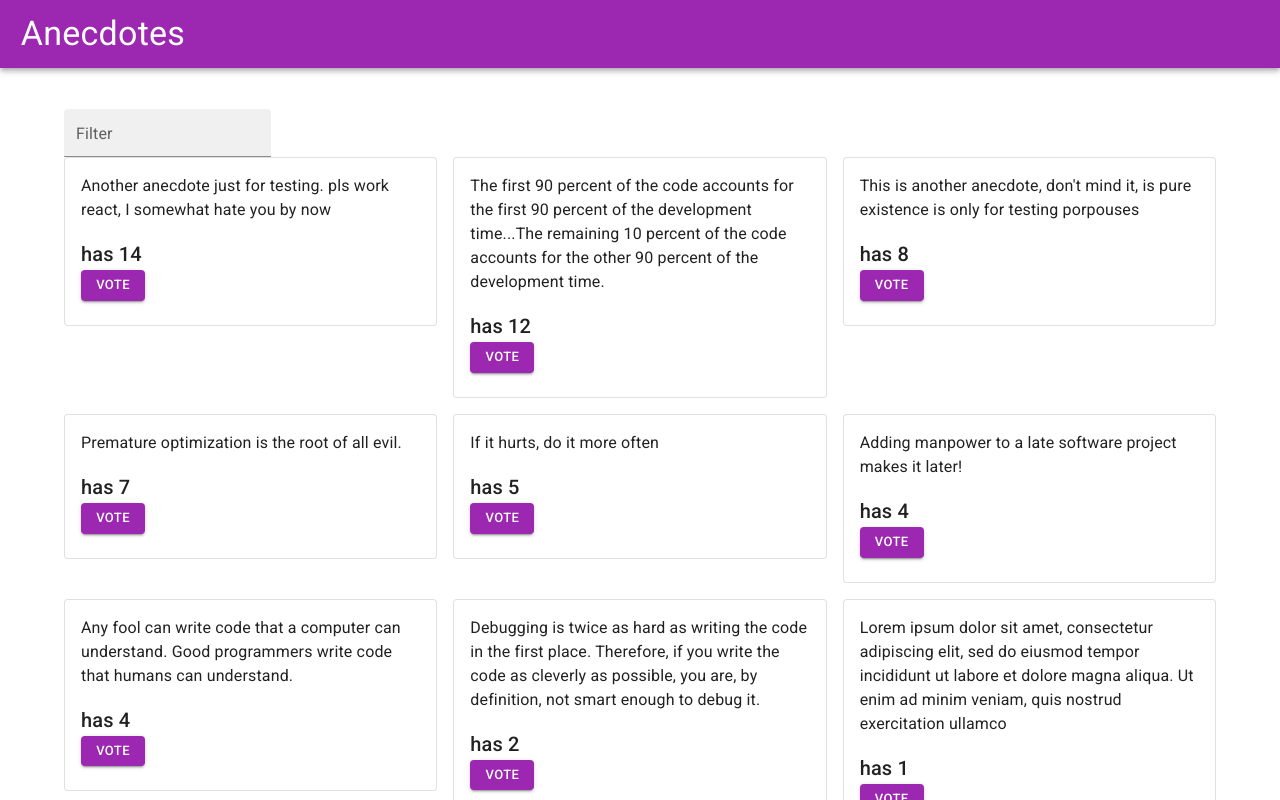
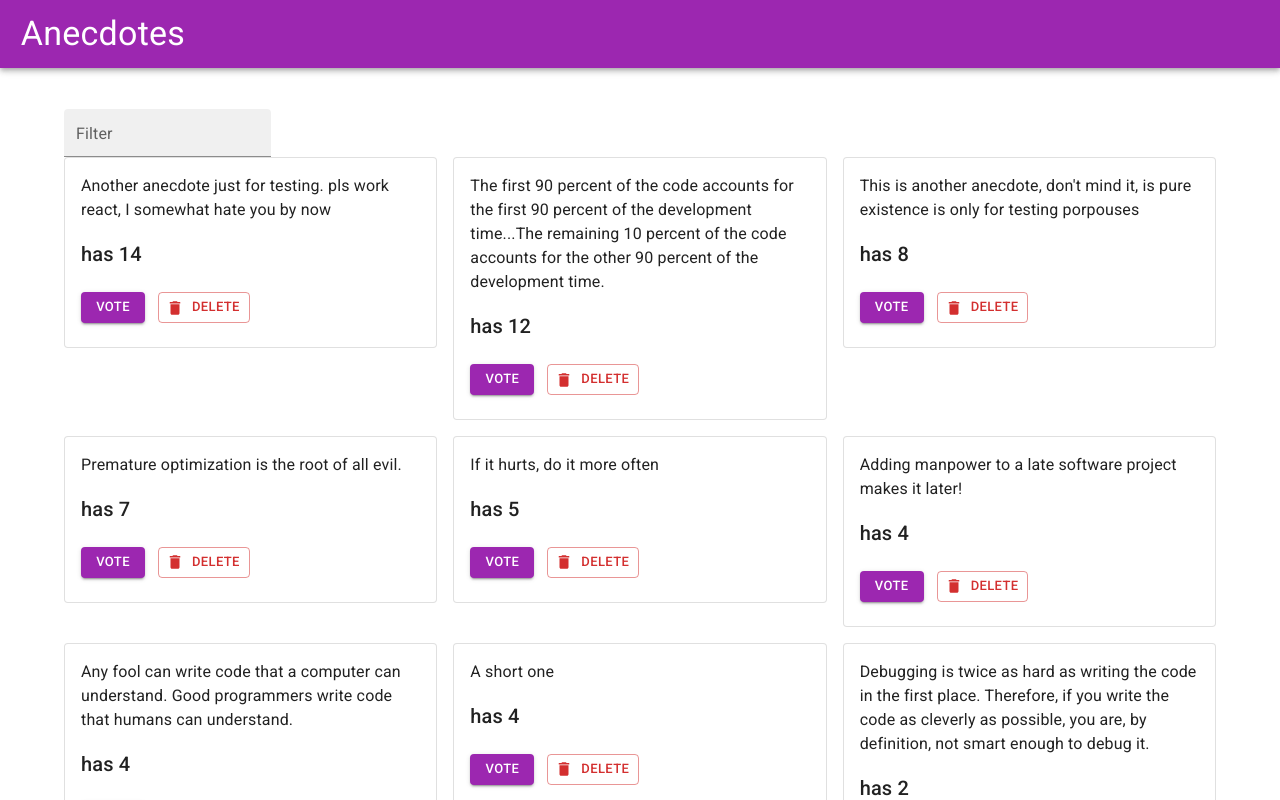
Before and after one commit to DarioMelia/Part6-FSO, a React (Create React App) app in the folder anecdotes-redux/: page / in a window 1280 px wide. Shown: the top 800 px of the page. Built offline with nearby package versions, Linux system fonts and the light colour scheme; data requests are answered from the project's data file.

Commit message:
Add working delete button

```diff
--- a/anecdotes-redux/db.json
+++ b/anecdotes-redux/db.json
@@ -44,6 +44,11 @@
       "content": "Lorem ipsum dolor sit amet, consectetur adipiscing elit, sed do eiusmod tempor incididunt ut labore et dolore magna aliqua. Ut enim ad minim veniam, quis nostrud exercitation ullamco",
       "id": "l2cdqa76",
       "votes": 1
+    },
+    {
+      "content": "A short one",
+      "id": "l2cf89b6",
+      "votes": 4
     }
   ]
 }
--- a/anecdotes-redux/package.json
+++ b/anecdotes-redux/package.json
@@ -5,6 +5,7 @@
   "dependencies": {
     "@emotion/react": "^11.8.2",
     "@emotion/styled": "^11.8.1",
+    "@mui/icons-material": "^5.6.2",
     "@mui/material": "^5.5.0",
     "@reduxjs/toolkit": "^1.8.1",
     "@testing-library/jest-dom": "^5.16.2",
--- /dev/null
+++ b/anecdotes-redux/src/components/Anecdote.js
@@ -0,0 +1,32 @@
+import React from "react"
+import { useDispatch } from "react-redux"
+import { voteFor, deleteAn } from "../reducers/anecdoteReducer"
+import { setNotification } from "../reducers/notificationReducer"
+import { Card, CardContent, Typography, Button} from "@mui/material"
+import DeleteIcon from '@mui/icons-material/Delete'
+
+const Anecdote = ({anecdote}) => {
+    const dispatch = useDispatch()
+
+
+    const toVote = (id,content) => {
+      dispatch(voteFor(id))
+      dispatch(setNotification(`You voted "${content.slice(0,40)}..."`,"info",4000))
+    }
+    const deleteById = (id) => {
+      dispatch(deleteAn(id))
+      dispatch(setNotification("Succesfully deleted", "error", 3000))
+    }
+    return(
+        <Card variant="outlined">
+            <CardContent>
+              <Typography paragraph>{anecdote.content}</Typography>
+              <Typography variant="h6">has {anecdote.votes}</Typography>
+              <Button variant="contained" color="secondary" size="small" onClick={() => toVote(anecdote.id,anecdote.content)} style={{marginTop:"1.7em",marginRight:"1em"}}>vote</Button>
+              <Button variant="outlined" color="error" startIcon={<DeleteIcon />} size="small" onClick={()=>deleteById(anecdote.id)} style={{marginTop:"1.7em"}}>Delete</Button>
+            </CardContent>
+        </Card>
+    )
+}
+
+export default Anecdote
--- a/anecdotes-redux/src/components/Anecdotes.js
+++ b/anecdotes-redux/src/components/Anecdotes.js
@@ -1,10 +1,11 @@
 import React from "react"
-import { useSelector, useDispatch } from "react-redux"
-import { voteFor } from "../reducers/anecdoteReducer"
-import { setNotification } from "../reducers/notificationReducer"
 
+import { useSelector } from "react-redux"
+
+import Anecdote from "./Anecdote"
 //MUI components
-import {Grid, Card, CardContent, Typography, Button} from "@mui/material"
+import {Grid} from "@mui/material"
+
 
 const Anecdotes = () => {
   const anecdotes = useSelector(state => state.anecdotes)
@@ -12,25 +13,13 @@ const Anecdotes = () => {
   const anecdotesInOrder = [...anecdotes].sort((a,b) => b.votes - a.votes)
   const filteredAnecdotes = [...anecdotesInOrder].filter(an=>
     an.content.toLowerCase().includes(filter.toLowerCase()))
-  const dispatch = useDispatch()
 
-
-  const toVote = (id,content) => {
-    dispatch(voteFor(id))
-    dispatch(setNotification(`You voted "${content.slice(0,40)}..."`,"info",4000))
-  }
 
   return (
     <Grid container spacing={2} >
       {filteredAnecdotes.map(anecdote => (
         <Grid item key={anecdote.id} xxs={12} md={6} lg={4}>
-          <Card variant="outlined">
-            <CardContent>
-              <Typography paragraph>{anecdote.content}</Typography>
-              <Typography variant="h6">has {anecdote.votes}</Typography>
-              <Button variant="contained" color="secondary" size="small" onClick={() => toVote(anecdote.id,anecdote.content)}>vote</Button>
-            </CardContent>
-          </Card>
+          <Anecdote anecdote={anecdote}/>
         </Grid>
       ))}
     </Grid>
--- a/anecdotes-redux/src/reducers/anecdoteReducer.js
+++ b/anecdotes-redux/src/reducers/anecdoteReducer.js
@@ -15,12 +15,16 @@ const anecdoteSlice = createSlice({
     appendAnecdote:(state,action) => {
       return state.concat(action.payload)
     },
+    deleteAnecdote:(state,action)=> {
+      const id = action.payload
+      return state.filter(an => an.id !== id)
+    },
     setAnecdotes:(state,action) =>{
       return action.payload
     }
   }
 })
-export const {vote, appendAnecdote, setAnecdotes} = anecdoteSlice.actions
+export const {vote, appendAnecdote, setAnecdotes, deleteAnecdote} = anecdoteSlice.actions
 
 export const initializeAnecdotes = () => {
   return async dispatch => {
@@ -36,9 +40,17 @@ export const createNew = (content) => {
   }
 }
 
+export const deleteAn = id => {
+  return async dispatch => {
+    const res = await anService.deleteOne(id)
+    dispatch(deleteAnecdote(id))
+
+  }
+}
+
 export const voteFor = id => {
   return async dispatch => {
-    const changedAnecdote = await anService.voteOne(id)
+    const res = await anService.voteOne(id)
     dispatch(vote(id))
   }
 }
--- a/anecdotes-redux/src/services/anecdotes.js
+++ b/anecdotes-redux/src/services/anecdotes.js
@@ -23,4 +23,9 @@ const voteOne = async (id) => {
     return res.data
 }
 
-export default { getAll, createOne, voteOne}
+const deleteOne = async(id) => {
+    const res = await axios.delete(`${baseUrl}/${id}`)
+    return res.data
+}
+
+export default { getAll, createOne, voteOne, deleteOne}
```
Also changed, not shown: 1 other file (tests, documents, lock files or other folders).
